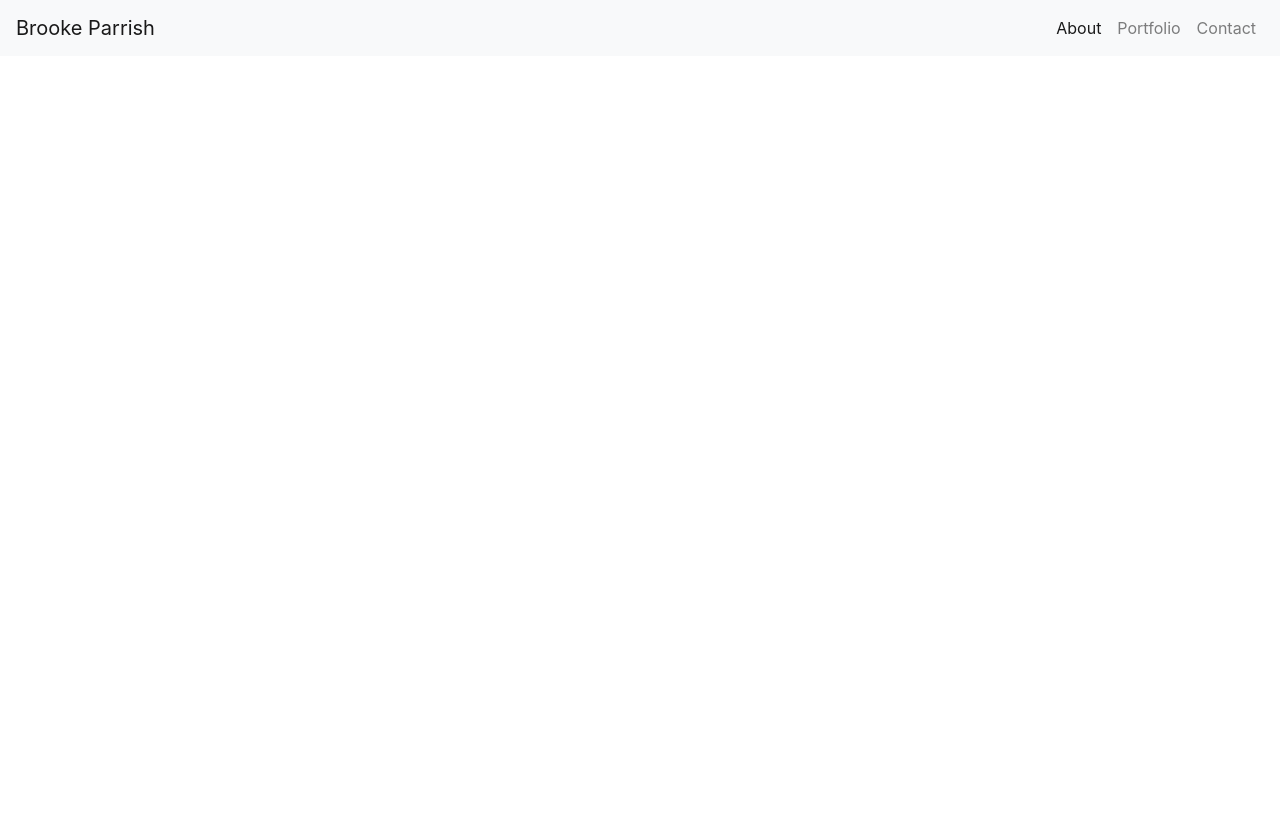
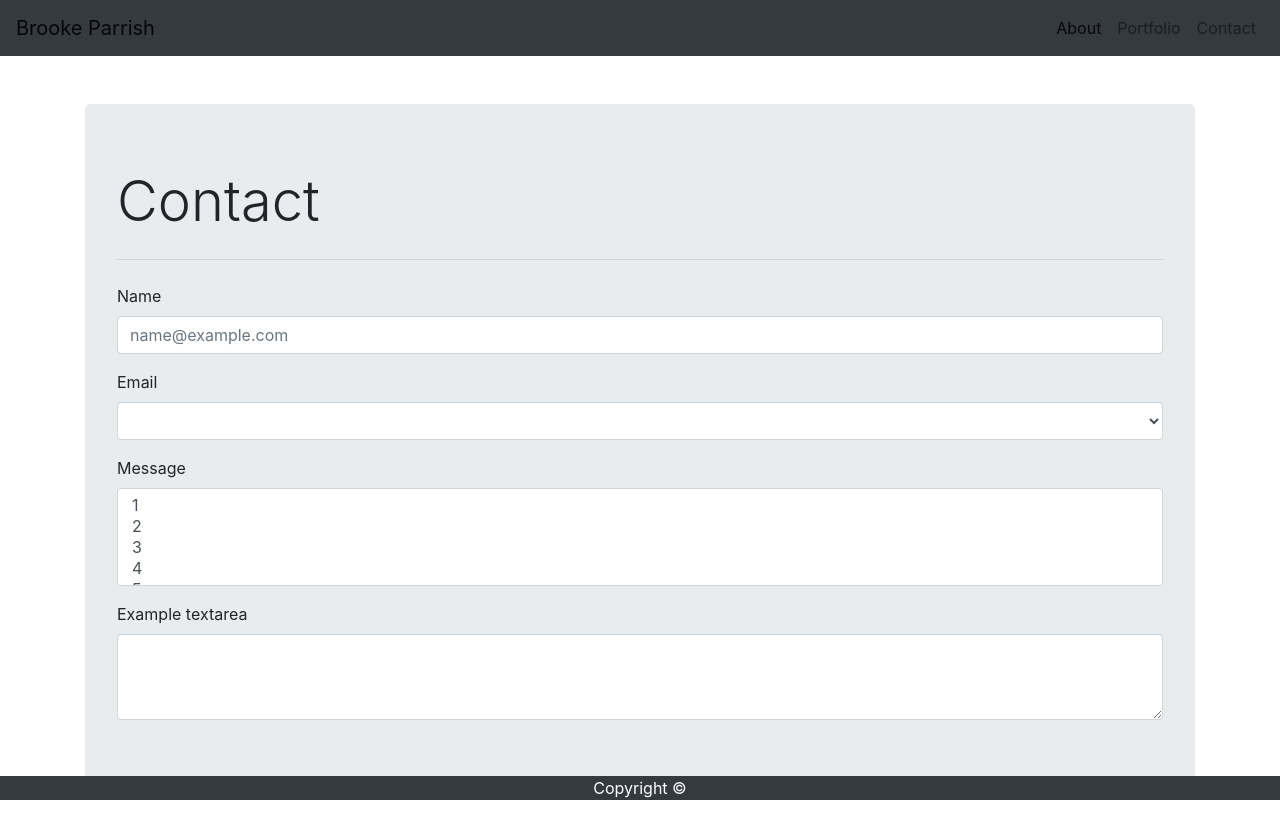
Before and after one commit to brookeparrish/Bootstrap-Portfolio, a plain HTML site: page contact.html in a window 1280 px wide. Before the commit the page ends 800 px from the top, so only its background shows below. Drawn offline with nearby package versions, Linux system fonts and the light colour scheme.

Commit message:
added some bootstrap to contact

```diff
--- a/contact.html
+++ b/contact.html
@@ -12,7 +12,7 @@
 </head>
 
 <body>
-    <nav class="navbar navbar-expand-lg navbar-light bg-light">
+    <nav class="navbar navbar-expand-lg navbar-light bg-dark">
         <a class="navbar-brand" href="#">Brooke Parrish</a>
         <button class="navbar-toggler" type="button" data-toggle="collapse" data-target="#navbarSupportedContent"
             aria-controls="navbarSupportedContent" aria-expanded="false" aria-label="Toggle navigation">
@@ -33,6 +33,57 @@
         </div>
     </nav>
 
+    <br>
+    <br>
+
+    <div class="container">
+        <div class="row">
+            <div class="col-sm-12">
+
+
+                <div class="jumbotron">
+                    <h1 class="display-4">Contact</h1>
+                    <hr class="my-4">
+                    <form>
+                        <div class="form-group">
+                            <label for="exampleFormControlInput1">Name</label>
+                            <input type="email" class="form-control" id="exampleFormControlInput1"
+                                placeholder="name@example.com">
+                        </div>
+                        <div class="form-group">
+                            <label for="exampleFormControlSelect1">Email</label>
+                            <select class="form-control" id="exampleFormControlSelect1">
+
+                            </select>
+                        </div>
+                        <div class="form-group">
+                            <label for="exampleFormControlSelect2">Message</label>
+                            <select multiple class="form-control" id="exampleFormControlSelect2">
+                                <option>1</option>
+                                <option>2</option>
+                                <option>3</option>
+                                <option>4</option>
+                                <option>5</option>
+                            </select>
+                        </div>
+                        <div class="form-group">
+                            <label for="exampleFormControlTextarea1">Example textarea</label>
+                            <textarea class="form-control" id="exampleFormControlTextarea1" rows="3"></textarea>
+                        </div>
+                    </form>
+
+                </div>
+            </div>
+        </div>
+    </div>
+
 </body>
 
+<footer>
+    <div class="container-fluid text-center text-white bg-dark fixed-bottom">
+        Copyright ©
+    </div>
+</footer>
+
+
 </html>
```
Also changed, not shown: portfolio.html (indentation only).
